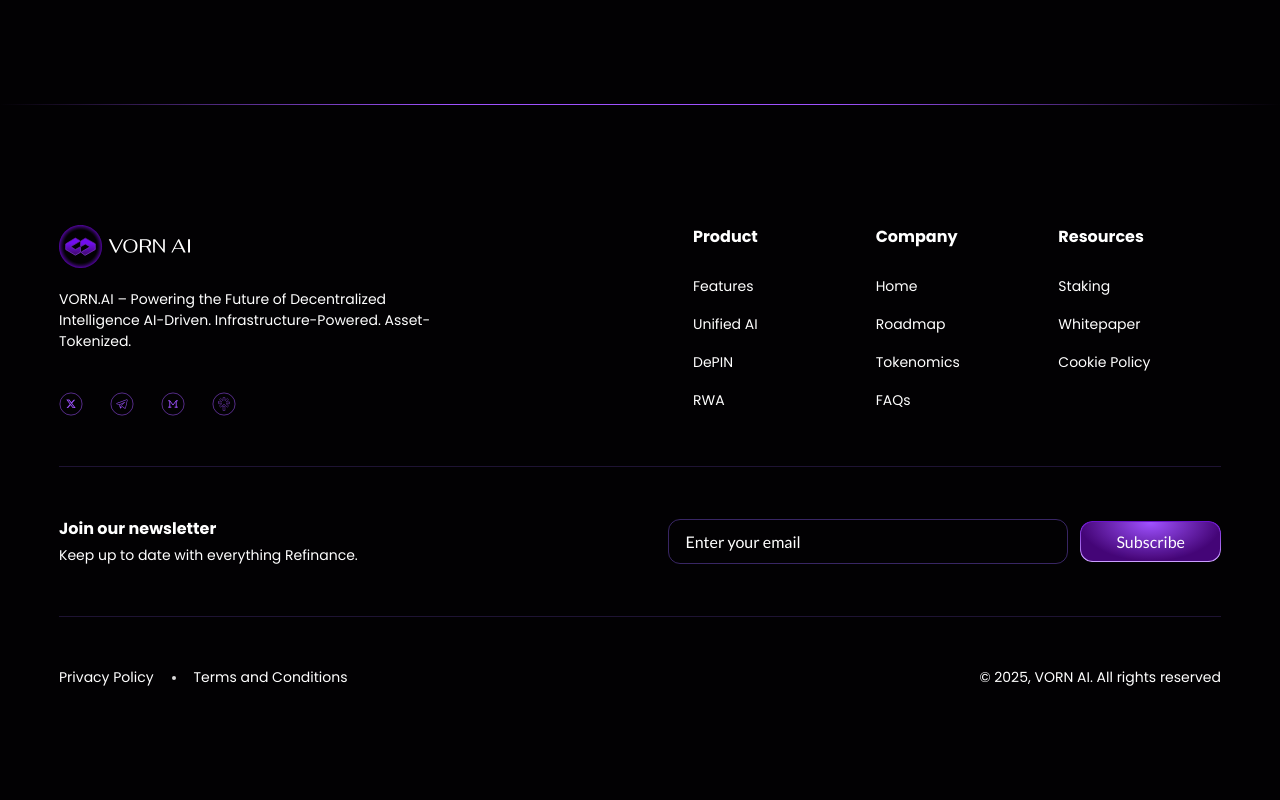
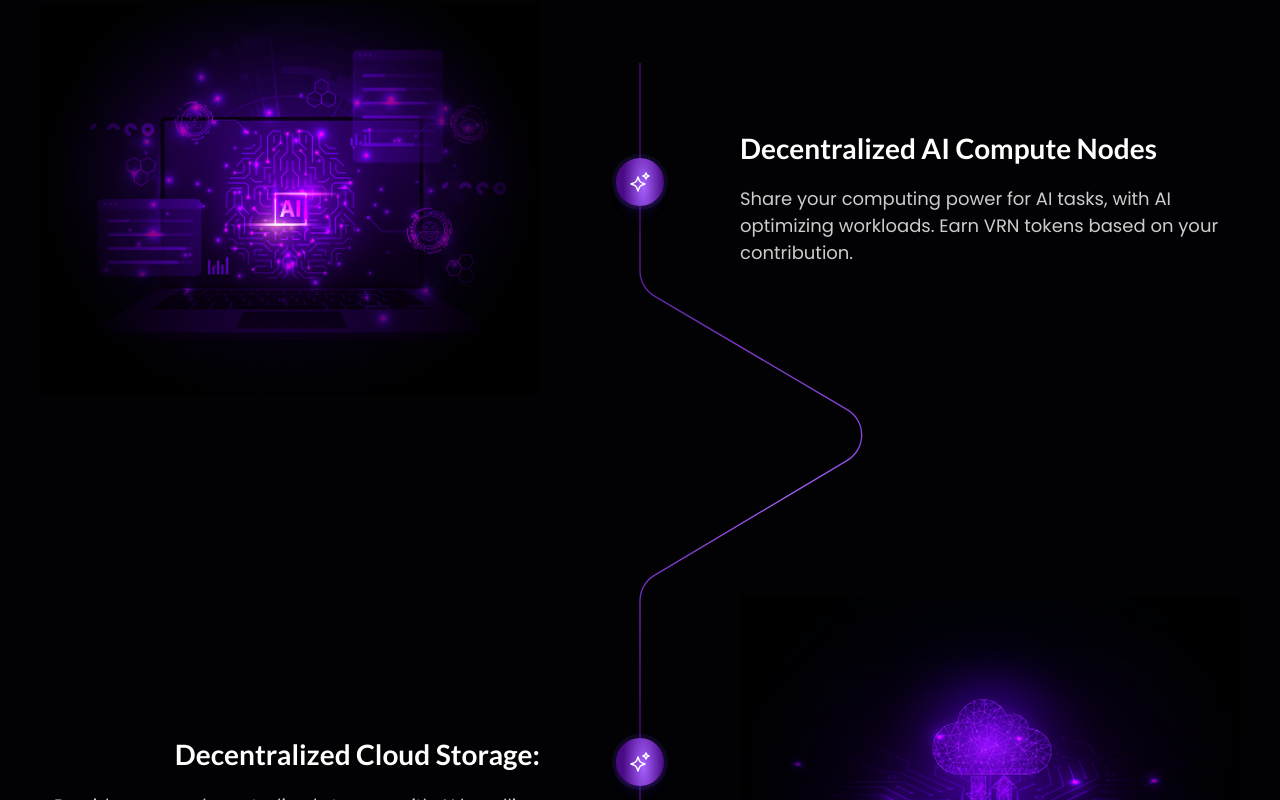
Before and after one commit to vikramkumartejani/VORN-AI, a Next.js app: page /en/de-pin in a window 1280 px wide. Shown: the part 1140-1940 px from the top of the page. Built offline with nearby package versions, Linux system fonts and the light colour scheme.

Commit message:
de-pin page done

```diff
--- a/app/components/DePIN/PoweringVORNAI.js
+++ b/app/components/DePIN/PoweringVORNAI.js
@@ -1,51 +1,154 @@
-import Image from 'next/image'
-import React from 'react'
+import Image from "next/image";
+import React from "react";
+
+const sections = [
+  {
+    title: "Decentralized AI Compute Nodes",
+    description:
+      "Share your computing power for AI tasks, with AI optimizing workloads. Earn VRN tokens based on your contribution.",
+    imageSrc: "/assets/de-pin/decentralized-ai-compute-nodes.png",
+    reverse: false,
+    marginTop: "mt-[-90px]",
+  },
+  {
+    title: "Decentralized Cloud Storage:",
+    description:
+      "Provide secure, decentralized storage with AI handling encryption and retrieval. Get rewarded in VRN tokens.",
+    imageSrc: "/assets/de-pin/decentralized-cloud-storage.png",
+    reverse: true,
+    marginTop: "mt-[-116px]",
+  },
+  {
+    title: "Decentralized Energy Grid",
+    description:
+      "Tokenize and trade renewable energy while AI balances grid loads. Earn VRN tokens for contributing energy resources.",
+    imageSrc: "/assets/de-pin/decentralized-energy-grid.png",
+    reverse: false,
+    marginTop: "mt-[-120px]",
+  },
+  {
+    title: "IoT & Smart Cities Integration:",
+    description:
+      "AI processes real-time IoT data for smart applications like traffic and environment monitoring. Device operators earn VRN tokens.",
+    imageSrc: "/assets/de-pin/iot-smart-cities-integration.png",
+    reverse: true,
+    marginTop: "mt-[-120px]",
+  },
+];
+
+const TimelinePoint = ({ marginTop }) => (
+  <div className={`hidden lg:block ${marginTop}`}>
+    <div className="absolute left-1/2 -translate-x-1/2 bg-[#6C38F31F] w-[56px] h-[56px] rounded-[300px] p-1 flex items-center justify-center z-10">
+      <div
+        className="w-[48px] h-[48px] rounded-[300px] flex items-center justify-center"
+        style={{
+          background:
+            "radial-gradient(42.46% 123.69% at 57.02% 58.9%, #A761FF 0%, #490A84 100%)",
+          boxShadow: `0px 1px 3px 0px #6C39F41A, 0px 5px 5px 0px #6C39F417, 0px 12px 7px 0px #6C39F40D, 0px 20px 8px 0px #6C39F403, 0px 32px 9px 0px #6C39F400`,
+        }}
+      >
+        <Image src="/assets/icons/star.svg" alt="icon" width={24} height={24} />
+      </div>
+    </div>
+  </div>
+);
 
 const PoweringVORNAI = () => {
   return (
-    <div className='pt-[99px] pb-[200px] lg:py-[140px] bg-[#020103] w-full px-6 sm:px-10'>
-      <h1 className='px-10 max-w-[650px] mx-auto w-full text-[32px] md:text-[40px] leading-[38px] md:leading-[60px] font-bold text-white text-center'><span className='text-[#9442ED]'>Powering VORN AI</span> with Decentralized Infrastructure</h1>
-      {/* Desktop Design */}
-      <div className='mt-[161px] lg:flex hidden max-w-[1300px] mx-auto w-full'>
+    <div className="w-full bg-[#020103] px-6 sm:px-10 pt-[99px] pb-[200px] lg:py-[140px]">
+      <h1 className="mx-auto w-full max-w-[650px] px-10 text-center text-[32px] leading-[38px] font-bold text-white md:text-[40px] md:leading-[60px]">
+        <span className="text-[#9442ED]">Powering VORN AI</span> with
+        Decentralized Infrastructure
+      </h1>
 
+      {/* Mobile Design */}
+      <div className="lg:mt-[100px] mt-[50px] relative lg:space-y-[200px] space-y-[50px]">
+        <Line />
+
+        {sections.map((section, index) => (
+          <div
+            key={index}
+            className={`flex items-center flex-col gap-6 lg:gap-[100px] ${
+              section.reverse ? "md:flex-row-reverse" : "md:flex-row"
+            }`}
+          >
+            <Image
+              src={section.imageSrc}
+              alt={section.title}
+              width={557}
+              height={437}
+              className="flex-1"
+              loading={index > 1 ? "lazy" : "eager"}
+            />
+            <TimelinePoint marginTop={section.marginTop} />
+            <div
+              className={`flex-1 text-center ${
+                section.reverse ? "md:text-right" : "md:text-left"
+              }`}
+            >
+              <h2 className="mb-5 text-[28px] leading-[33.6px] font-bold text-white">
+                {section.title}
+              </h2>
+              <p className="text-[18px] leading-[27px] font-normal text-white/80 font-poppins">
+                {section.description}
+              </p>
+            </div>
+          </div>
+        ))}
       </div>
-      {/* Mobile Design */}
-      <div className='mt-[50px] lg:hidden block'>
-        <div className='flex items-center flex-col md:flex-row gap-6'>
-          <Image src='/assets/de-pin/decentralized-ai-compute-nodes.png' alt='image' width={557} height={437} className='flex-1' />
-          <div className='text-center md:text-left flex-1'>
-            <h2 className='text-white text-[28px] leading-[33.6px] font-bold mb-5'>Decentralized AI Compute Nodes</h2>
-            <p className='text-white/80 text-[18px] leading-[27px] font-normal font-poppins'>Share your computing power for AI tasks, with AI optimizing workloads. Earn VRN tokens based on your contribution.</p>
-          </div>
-        </div>
+    </div>
+  );
+};
 
-        <div className='mt-[50px] flex items-center flex-col md:flex-row-reverse gap-6'>
-          <Image src='/assets/de-pin/decentralized-cloud-storage.png' alt='image' width={557} height={437} className='flex-1' />
-          <div className='text-center md:text-left flex-1'>
-            <h2 className='text-white text-[28px] leading-[33.6px] font-bold mb-5'>Decentralized Cloud Storage</h2>
-            <p className='text-white/80 text-[18px] leading-[27px] font-normal font-poppins'>Provide secure, decentralized storage with AI handling encryption and retrieval. Get rewarded in VRN tokens.</p>
-          </div>
-        </div>
+export default PoweringVORNAI;
 
-        <div className='mt-[50px] flex items-center flex-col md:flex-row gap-6'>
-          <Image src='/assets/de-pin/decentralized-energy-grid.png' alt='image' width={557} height={437} className='flex-1' />
-          <div className='text-center md:text-left flex-1'>
-            <h2 className='text-white text-[28px] leading-[33.6px] font-bold mb-5'>Decentralized Energy Grid</h2>
-            <p className='text-white/80 text-[18px] leading-[27px] font-normal font-poppins'>Tokenize and trade renewable energy while AI balances grid loads. Earn VRN tokens for contributing energy resources.</p>
-          </div>
-        </div>
-
-        <div className='mt-[50px] flex items-center flex-col md:flex-row-reverse gap-6'>
-          <Image src='/assets/de-pin/iot-smart-cities-integration.png' alt='image' width={557} height={437} className='flex-1' />
-          <div className='text-center md:text-left flex-1'>
-            <h2 className='text-white text-[28px] leading-[33.6px] font-bold mb-5'>IoT & Smart Cities Integration</h2>
-            <p className='text-white/80 text-[18px] leading-[27px] font-normal font-poppins'>AI processes real-time IoT data for smart applications like traffic and environment monitoring. Device operators earn VRN tokens.</p>
-          </div>
-        </div>
-      </div>
-
+const Line = () => (
+  <div className="absolute left-1/2 -translate-x-1/2 xl:mt-[60px] mt-[50px] lg:block hidden">
+    <div className="svg-container">
+      <svg
+        width="100%"
+        height="100%"
+        viewBox="0 0 560 2356"
+        preserveAspectRatio="xMidYMid meet"
+        fill="none"
+        xmlns="http://www.w3.org/2000/svg"
+        className="w-full h-auto"
+      >
+        <path
+          d="M280 0V232.643C280 244.328 286.179 255.141 296.246 261.074L512.044 388.24C533.639 400.966 533.722 432.173 512.194 445.013L296.096 573.9C286.114 579.853 280 590.619 280 602.242V669V802.5"
+          stroke="url(#paint0_radial_963_797)"
+          stroke-width="1.5"
+        />
+        <path
+          d="M280 795.5V1637.14C280 1648.83 273.821 1659.64 263.754 1665.57L47.956 1792.74C26.3608 1805.47 26.2784 1836.67 47.8059 1849.51L263.904 1978.4C273.886 1984.35 280 1995.12 280 2006.74V2073.5V2356"
+          stroke="url(#paint1_radial_963_797)"
+          stroke-width="1.5"
+        />
+        <defs>
+          <radialGradient
+            id="paint0_radial_963_797"
+            cx="0"
+            cy="0"
+            r="1"
+            gradientUnits="userSpaceOnUse"
+            gradientTransform="translate(439.649 472.677) rotate(-72.412) scale(312.94 413.275)"
+          >
+            <stop stop-color="#A761FF" />
+            <stop offset="1" stop-color="#490A84" />
+          </radialGradient>
+          <radialGradient
+            id="paint1_radial_963_797"
+            cx="0"
+            cy="0"
+            r="1"
+            gradientUnits="userSpaceOnUse"
+            gradientTransform="translate(120.351 1714.64) rotate(-99.2586) scale(587.738 427.893)"
+          >
+            <stop stop-color="#A761FF" />
+            <stop offset="1" stop-color="#490A84" />
+          </radialGradient>
+        </defs>
+      </svg>
     </div>
-  )
-}
-
-export default PoweringVORNAI
+  </div>
+);
--- a/app/globals.css
+++ b/app/globals.css
@@ -104,13 +104,65 @@ html {
   background-position: center;
   background-repeat: no-repeat;
 
-  background-image:
-    url("/assets/zy.svg");
+  background-image: url("/assets/zy.svg");
 }
 
 @media screen and (max-width: 1024px) {
   .ai-utility-hero {
-    background-image:
-      url("/assets/mobile-bg-ai.png");
+    background-image: url("/assets/mobile-bg-ai.png");
   }
 }
+
+/* Custom SVG Styling */
+.svg-container {
+  width: 560px;
+  height: 2406px;
+}
+@media (max-width: 1536px) {
+  .svg-container {
+    width: 580px;
+    height: 2456px;
+  }
+}
+@media (max-width: 1430px) {
+  .svg-container {
+    width: 520px;
+    height: 2056px;
+  }
+}
+@media (max-width: 1320px) {
+  .svg-container {
+    width: 500px;
+    height: 1800px;
+  }
+}
+@media (max-width: 1260px) {
+  .svg-container {
+    width: 480px;
+    height: 1800px;
+  }
+}
+@media (max-width: 1220px) {
+  .svg-container {
+    width: 460px;
+    height: 1400px;
+  }
+}
+@media (max-width: 1170px) {
+  .svg-container {
+    width: 440px;
+    height: 1200px;
+  }
+}
+@media (max-width: 1109px) {
+  .svg-container {
+    width: 420px;
+    height: 1000px;
+  }
+}
+@media (max-width: 1055px) {
+  .svg-container {
+    width: 400px;
+    height: 900px;
+  }
+}
```
